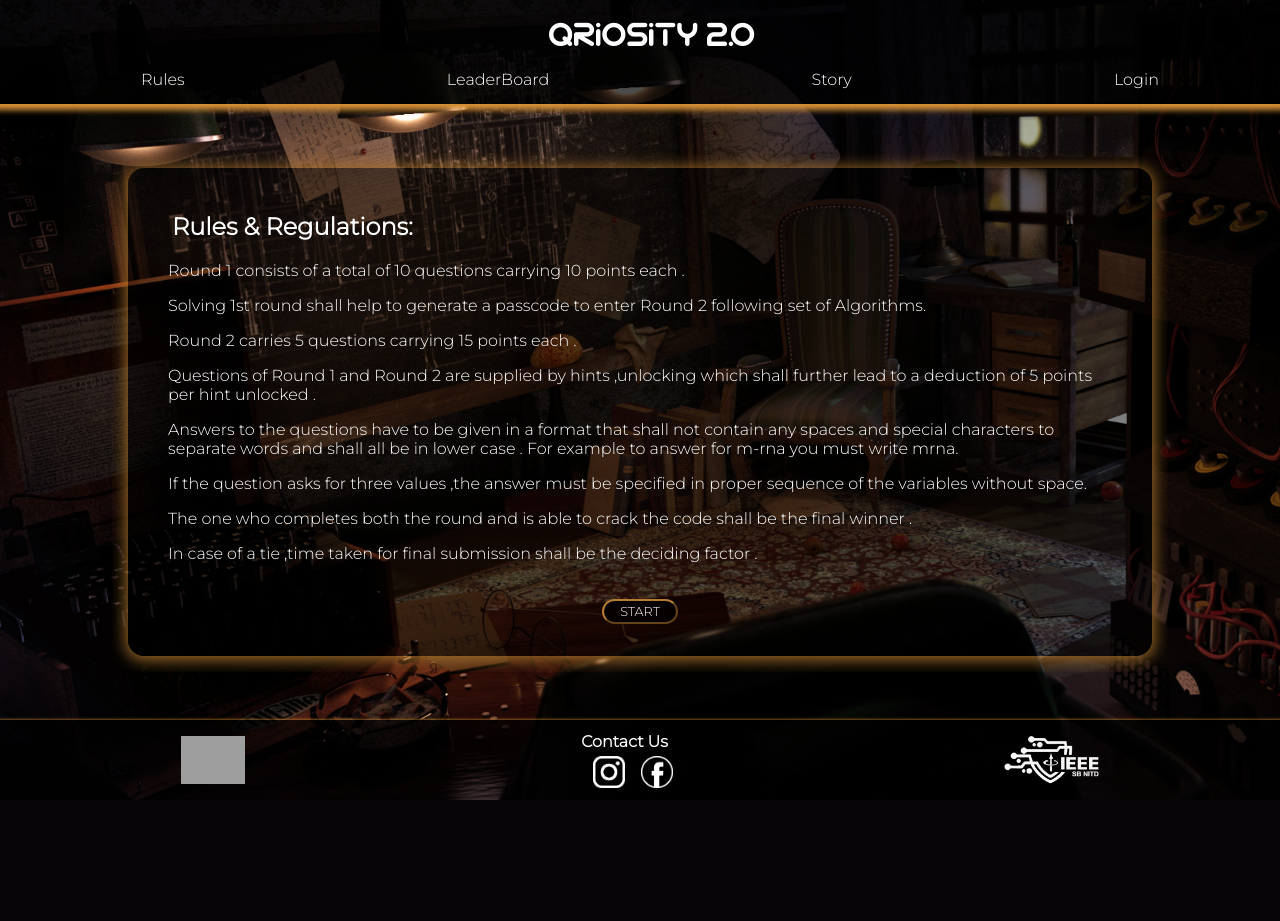
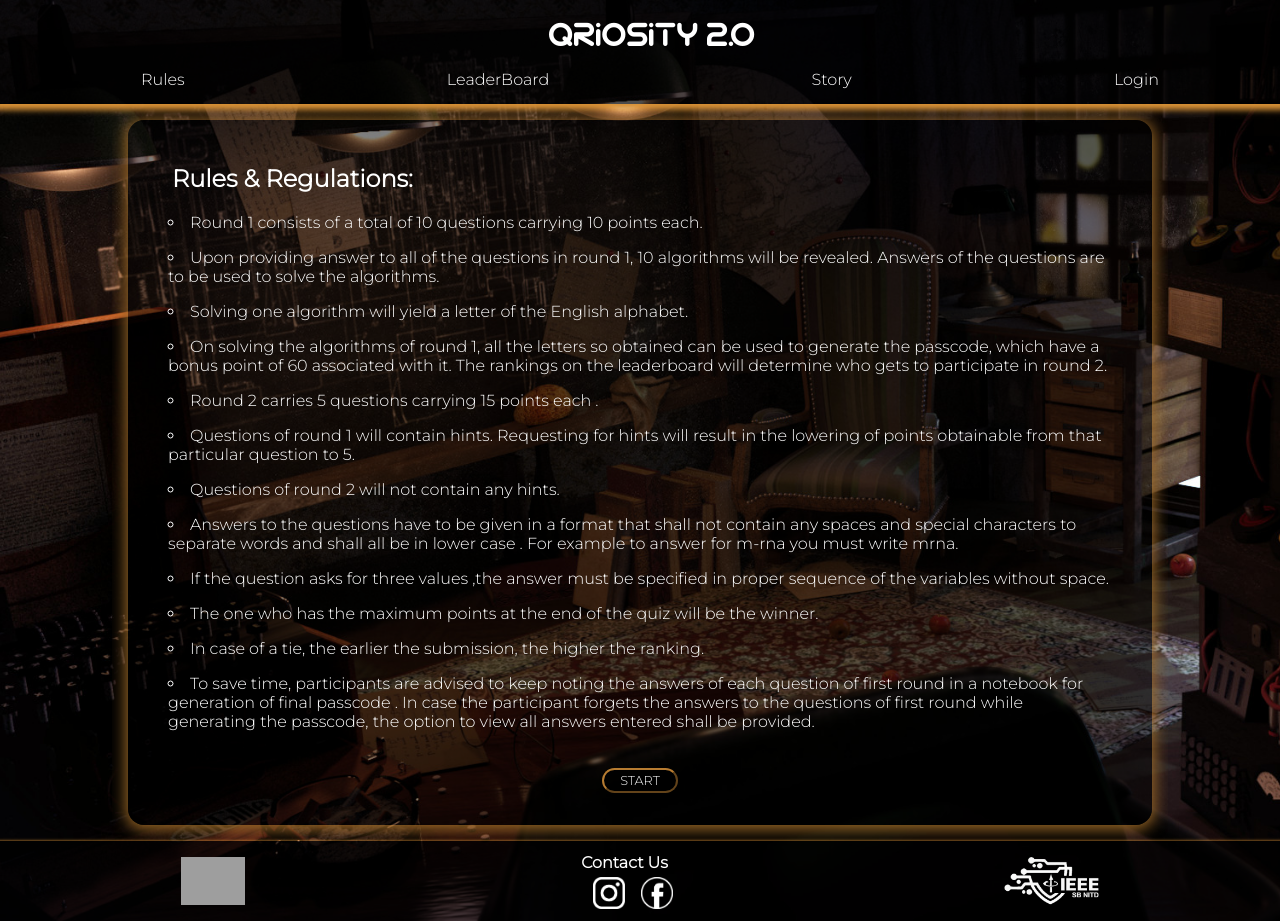
Before and after one commit to vam244/arcane_2, a Django app: page /rules/ in a window 1280 px wide. Before the commit the page ends 800 px from the top, so only its background shows below. Run offline with Django 3.2, Linux system fonts and the light colour scheme; grey boxes are pictures that could not be loaded.

Commit message:
Update rule.html

```diff
--- a/home/templates/home/rule.html
+++ b/home/templates/home/rule.html
@@ -16,21 +16,27 @@
           </li>
         </ul>
       </h2>
-      <ul class="listr">
+      <ul class="listr" style="list-style: circle inside;">
         <li>
-          Round 1 consists of a total of 10 questions carrying 10 points each .
+          Round 1 consists of a total of 10 questions carrying 10 points each.
         </li>
         <li>
-          Solving 1st round shall help to generate a passcode to enter Round 2
-          following set of Algorithms.
+          Upon providing answer to all of the questions in round 1, 10 algorithms will be revealed. Answers of the questions are to be used to solve the algorithms.
+        </li>
+        <li>
+          Solving one algorithm will yield a letter of the English alphabet.
+        </li>
+        <li>
+          On solving the algorithms of round 1, all the letters so obtained can be used to generate the passcode, which have a bonus point of 60 associated with it. The rankings on the leaderboard will determine who gets to participate in round 2.
         </li>
         <li>
           Round 2 carries 5 questions carrying 15 points each .
         </li>
         <li>
-          Questions of Round 1 and Round 2 are supplied by hints ,unlocking
-          which shall further lead to a deduction of 5 points per hint unlocked
-          .
+          Questions of round 1 will contain hints. Requesting for hints will result in the lowering of points obtainable from that particular question to 5.
+        </li>
+        <li>
+          Questions of round 2 will not contain any hints.
         </li>
         <li>
           Answers to the questions have to be given in a format that shall not
@@ -43,12 +49,13 @@
           proper sequence of the variables without space.
         </li>
         <li>
-          The one who completes both the round and is able to crack the code
-          shall be the final winner .
+          The one who has the maximum points at the end of the quiz will be the winner.
         </li>
         <li>
-          In case of a tie ,time taken for final submission shall be the
-          deciding factor .
+          In case of a tie, the earlier the submission, the higher the ranking.
+        </li>
+        <li>
+          To save time, participants are advised to keep noting the answers of each question of first round in a notebook for generation of final passcode . In case the participant forgets the answers to the questions of first round while generating the passcode, the option to view all answers entered shall be provided.
         </li>
       </ul>
     </div>
```
